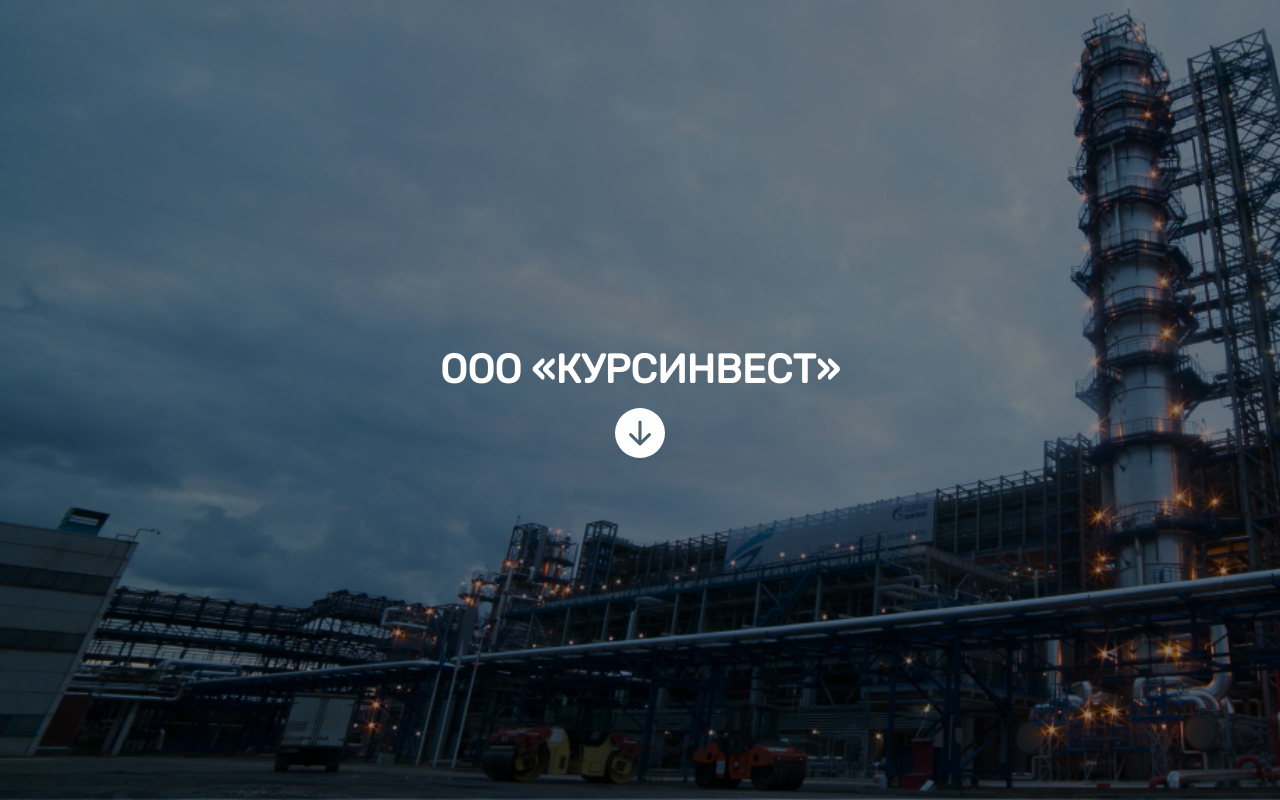
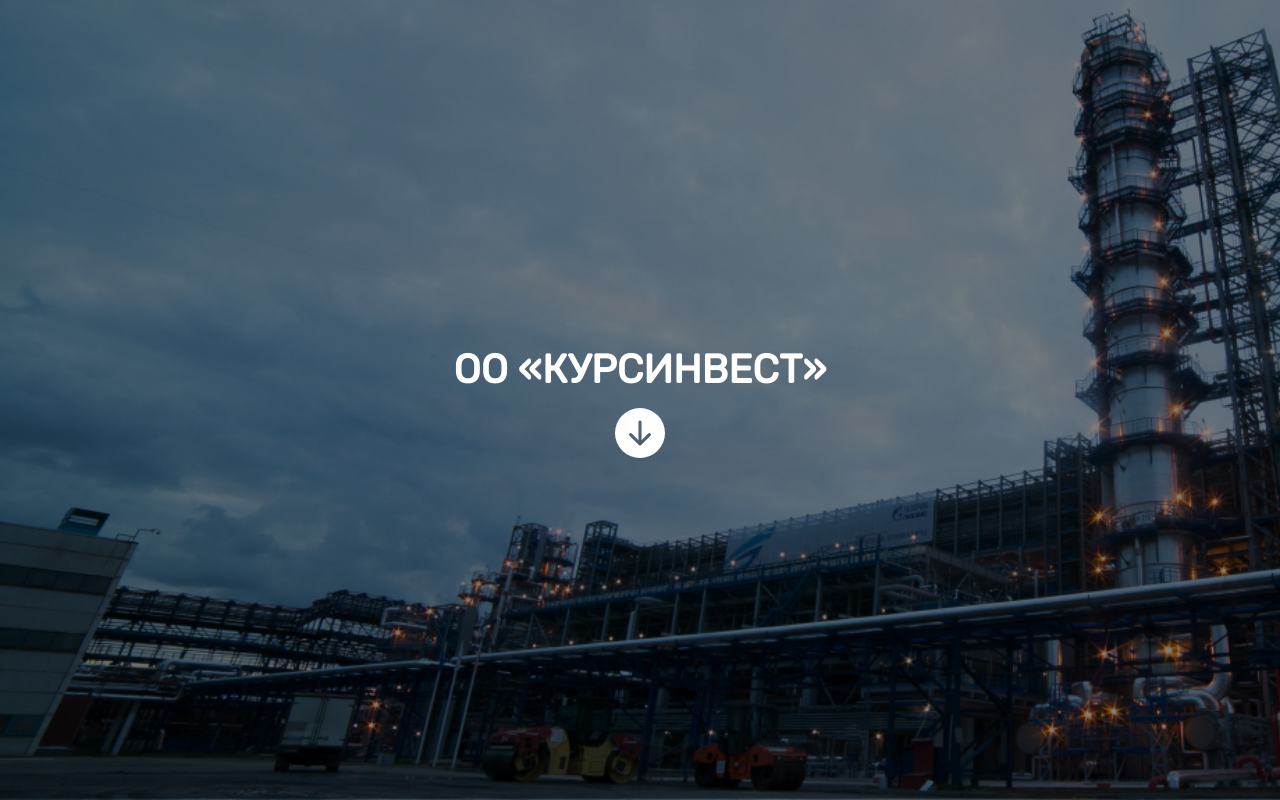
Before and after one commit to BlessedPerq/-, a plain HTML site: page index.html in a window 1280 px wide. Shown: the top 800 px of the page. Drawn offline with Linux system fonts and the light colour scheme.

Commit message:
Update index.html

```diff
--- a/index.html
+++ b/index.html
@@ -18,7 +18,7 @@
                 <div class="row">
                     <div
                         class="col-12 text-center fs-1 position-absolute top-50 start-50 translate-middle color_white">
-                        <strong>ООО «КУРСИНВЕСТ»</strong>
+                        <strong>ОО «КУРСИНВЕСТ»</strong>
                         <div class="col-12">
                             <a href="#whywe">
                                 <svg xmlns="http://www.w3.org/2000/svg"
```
